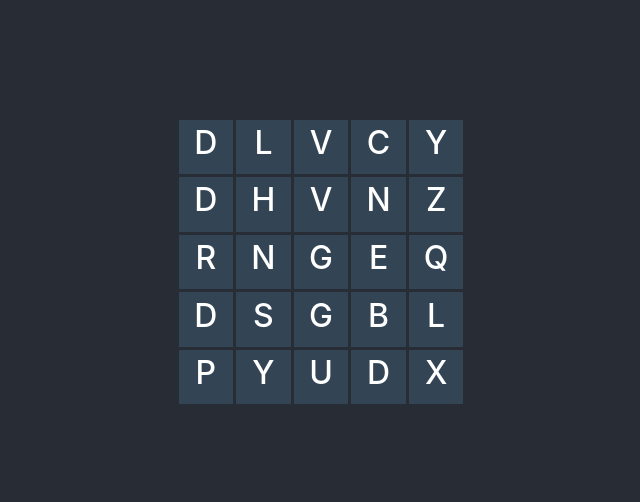
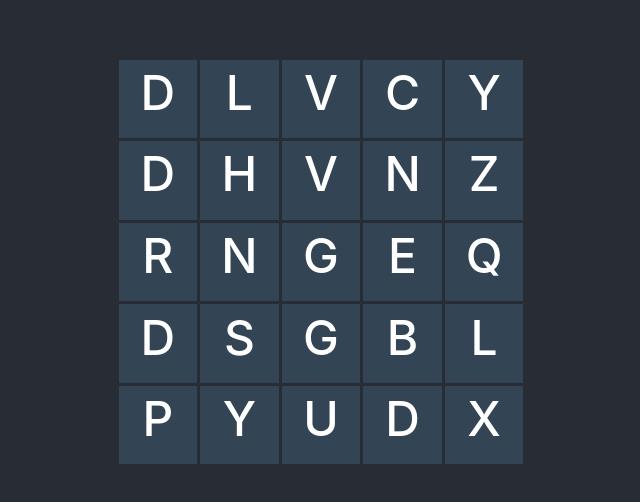
Before and after one commit to tunjioye/tapword, a React (Create React App) app: page / in a window 1536 px wide. Shown: the part 138-640 px from the top of the page, without its empty margins (447-1087 px from the left). Built offline with nearby package versions, Linux system fonts and the light colour scheme.

Commit message:
mobile first responsive css

```diff
--- a/src/index.css
+++ b/src/index.css
@@ -15,15 +15,15 @@ code {
 /* Cell */
 .cell {
   background: #345;
-  width: 3rem;
-  height: 3rem;
   text-align: center;
   vertical-align: middle;
   margin: 0.1rem;
   padding: 0.2rem;
-  font-size: 2rem;
   font-weight: 500;
   text-transform: uppercase;
+  width: 1.5rem;
+  height: 1.5rem;
+  font-size: 1rem;
 }
 
 .cell:hover, .cell:focus {
@@ -45,3 +45,21 @@ code {
   display: block;
   margin: 1rem;
 }
+
+/* RESPONSIVE : medium screen */
+@media screen and (min-width: 480px) {
+  .cell {
+    width: 3rem;
+    height: 3rem;
+    font-size: 2rem;
+  }
+}
+
+/* RESPONSIVE : large screen */
+@media screen and (min-width: 1360px) {
+  .cell {
+    width: 4.5rem;
+    height: 4.5rem;
+    font-size: 3rem;
+  }
+}
```
